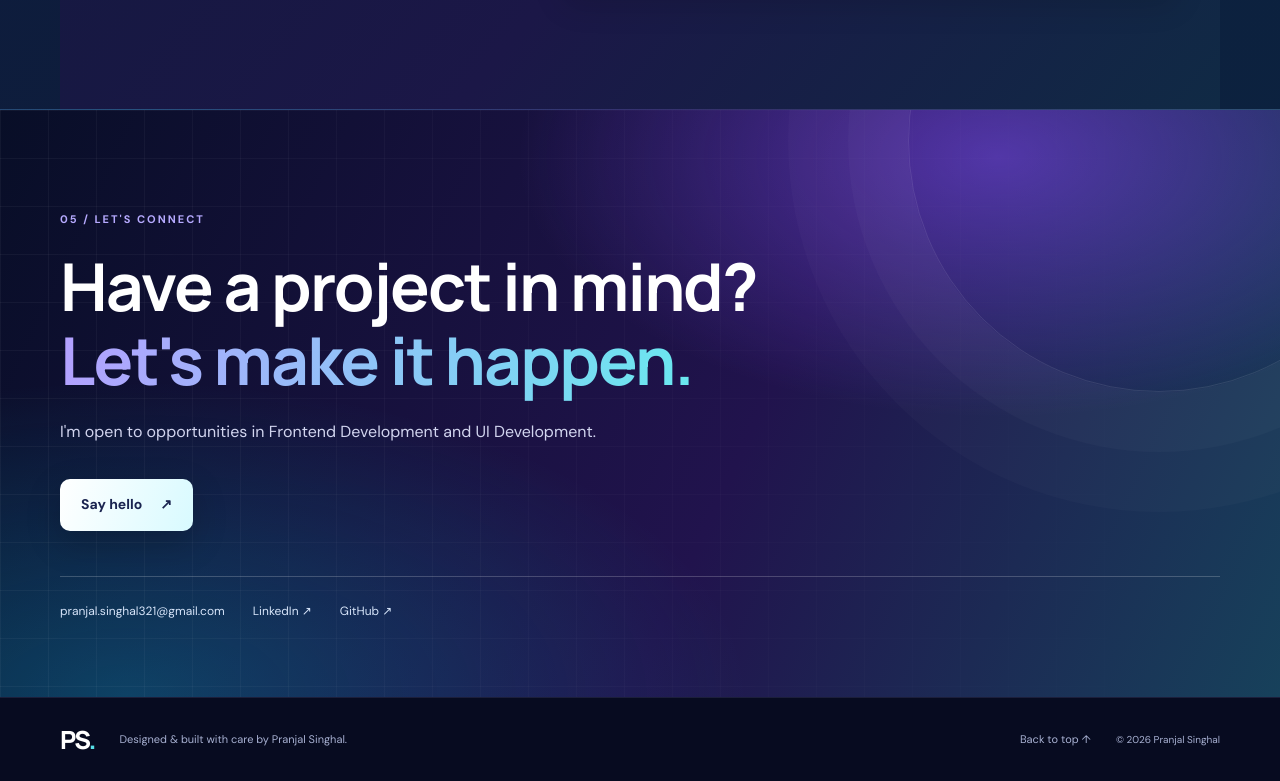
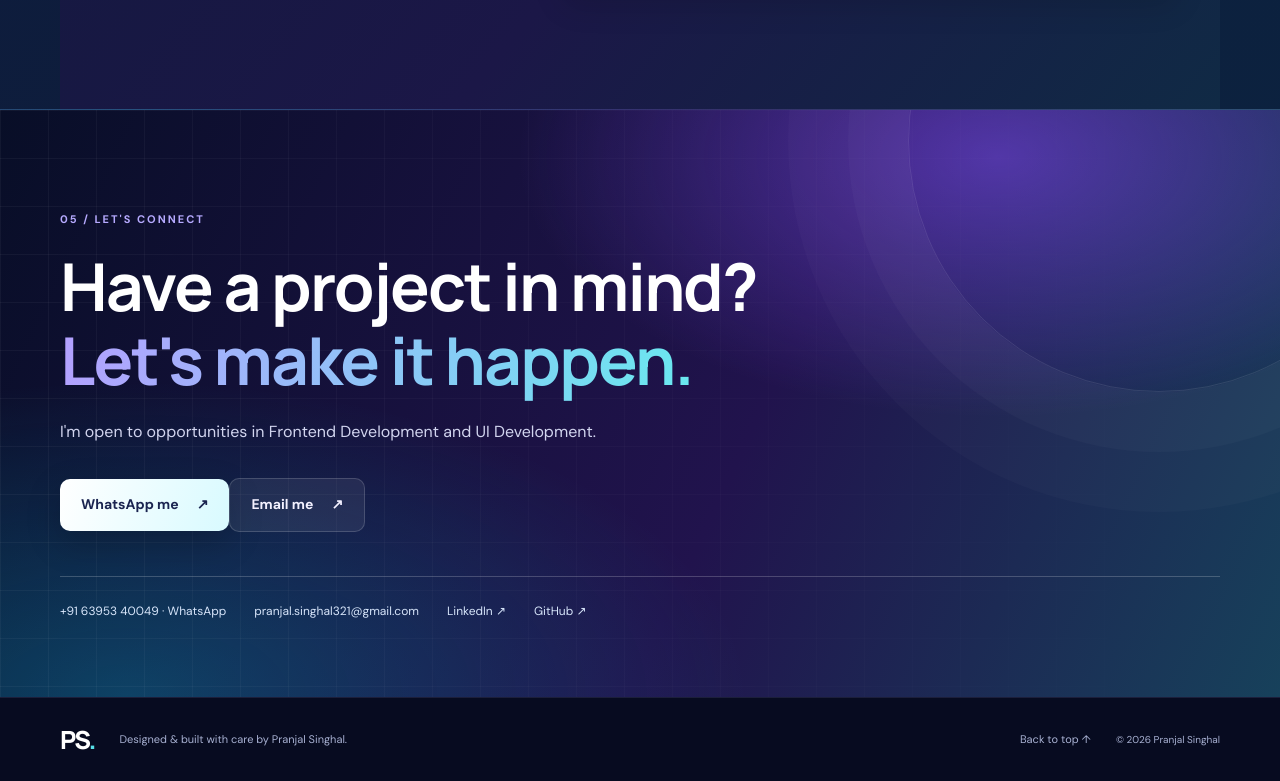
Before and after one commit to pranjalsinghal321/frontend-portfolio, a plain HTML site: page index.html in a window 1280 px wide. Shown: the part 5344-6125 px from the top of the page. Drawn offline with Linux system fonts and the light colour scheme.

Commit message:
Add WhatsApp and email contact actions

```diff
--- a/index.html
+++ b/index.html
@@ -116,7 +116,7 @@
     </section>
 
     <section class="contact-section" id="contact">
-      <div class="container contact-inner"><p class="eyebrow">05 / LET'S CONNECT</p><h2>Have a project in mind?<br><span>Let's make it happen.</span></h2><p>I'm open to opportunities in Frontend Development and UI Development.</p><a class="button button-light" href="mailto:pranjal.singhal321@gmail.com">Say hello <span>↗</span></a><div class="contact-details"><a href="mailto:pranjal.singhal321@gmail.com">pranjal.singhal321@gmail.com</a><a href="https://www.linkedin.com/in/pranjal-singhal-7a9404220/" target="_blank" rel="noreferrer">LinkedIn ↗</a><a href="https://github.com/pranjalsinghal321" target="_blank" rel="noreferrer">GitHub ↗</a></div></div>
+      <div class="container contact-inner"><p class="eyebrow">05 / LET'S CONNECT</p><h2>Have a project in mind?<br><span>Let's make it happen.</span></h2><p>I'm open to opportunities in Frontend Development and UI Development.</p><div class="contact-actions"><a class="button button-light" href="https://wa.me/916395340049" target="_blank" rel="noreferrer">WhatsApp me <span>↗</span></a><a class="button button-quiet" href="mailto:pranjal.singhal321@gmail.com">Email me <span>↗</span></a></div><div class="contact-details"><a href="https://wa.me/916395340049" target="_blank" rel="noreferrer">+91 63953 40049 · WhatsApp</a><a href="mailto:pranjal.singhal321@gmail.com">pranjal.singhal321@gmail.com</a><a href="https://www.linkedin.com/in/pranjal-singhal-7a9404220/" target="_blank" rel="noreferrer">LinkedIn ↗</a><a href="https://github.com/pranjalsinghal321" target="_blank" rel="noreferrer">GitHub ↗</a></div></div>
     </section>
   </main>
 
```
